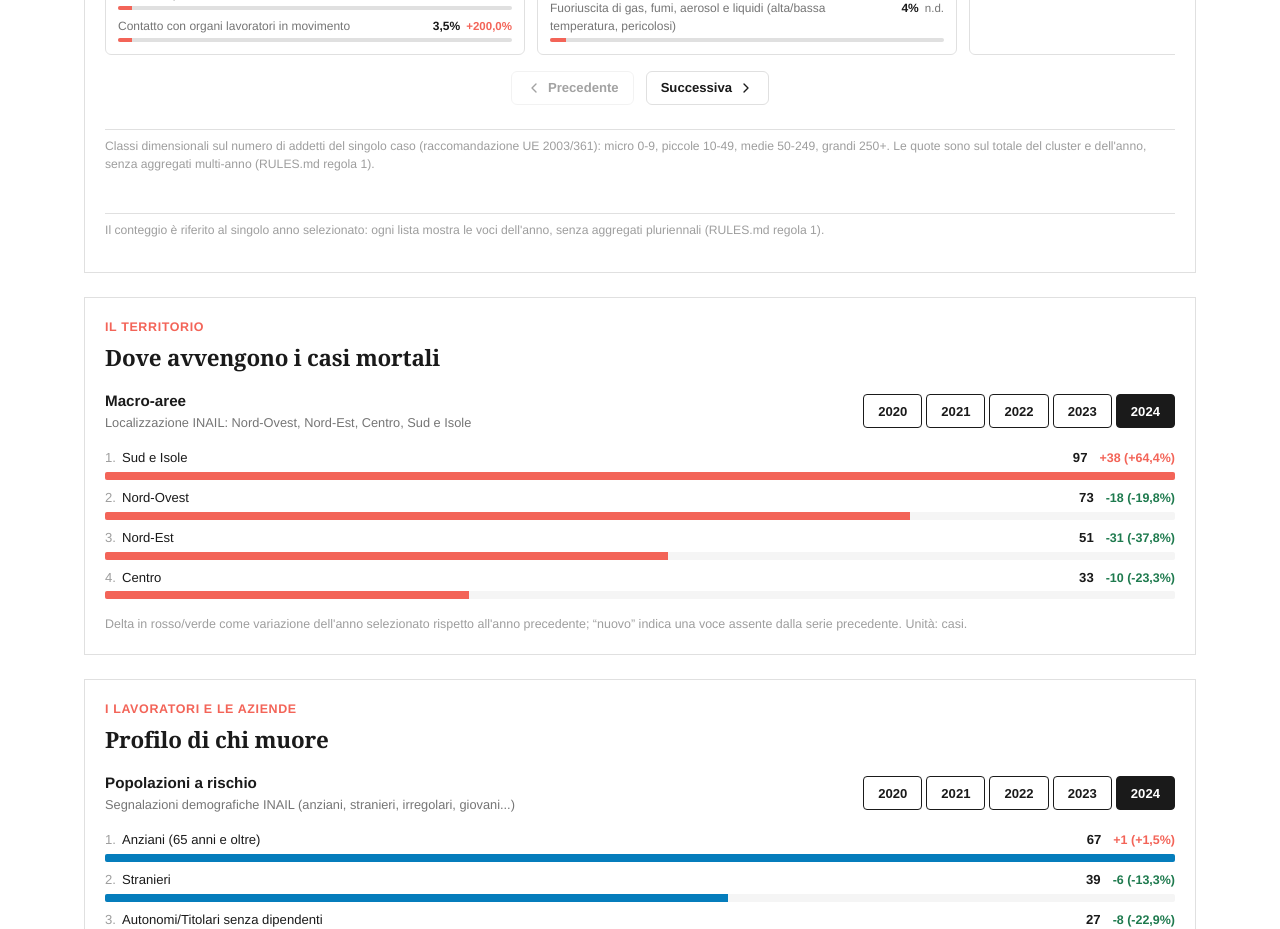
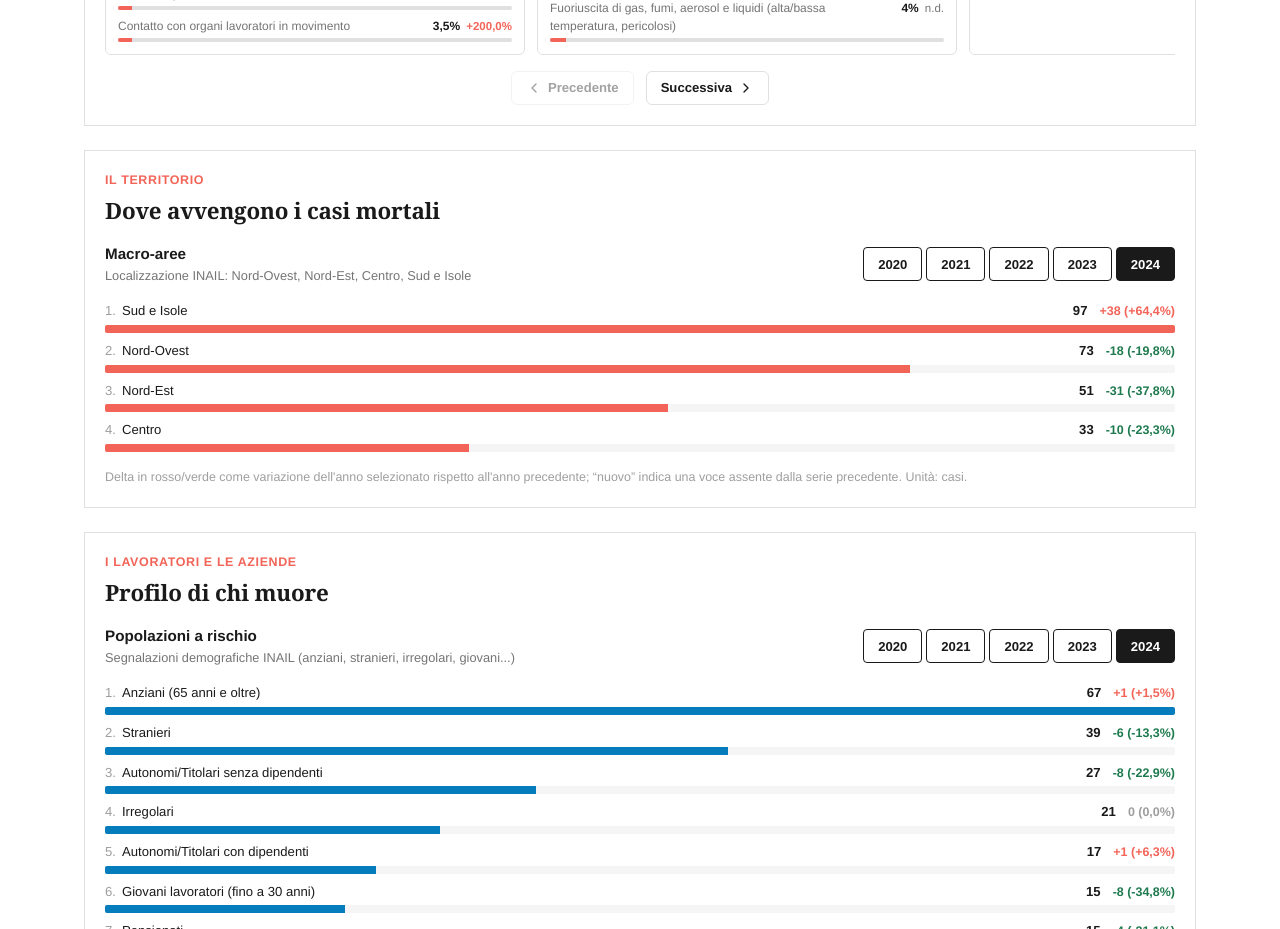
Before and after one commit to dynamic1990/osservatorio-infortuni, a Next.js app: page /analisi-delle-cause in a window 1280 px wide. Shown: the part 2680-3609 px from the top of the page. Built offline with nearby package versions, Linux system fonts and the light colour scheme.

Commit message:
refactor: rimossi i testi metodologici dalla pagina analisi delle cause

```diff
--- a/src/app/analisi-delle-cause/page.tsx
+++ b/src/app/analisi-delle-cause/page.tsx
@@ -190,17 +190,7 @@ export default function CasiMortaliPage() {
             </p>
           </div>
           <FiltroDimensioneAziendale />
-          <p className="source-note">
-            Classi dimensionali sul numero di addetti del singolo caso (raccomandazione UE 2003/361):
-            micro 0-9, piccole 10-49, medie 50-249, grandi 250+. Le quote sono sul totale del cluster
-            e dell&apos;anno, senza aggregati multi-anno (RULES.md regola 1).
-          </p>
         </div>
-        <p className="source-note">
-          Il conteggio è riferito al singolo anno selezionato: ogni lista
-          mostra le voci dell&apos;anno, senza aggregati pluriennali (RULES.md
-          regola 1).
-        </p>
       </Sezione>
 
       <Sezione occhiello="Il territorio" titolo="Dove avvengono i casi mortali">
```
